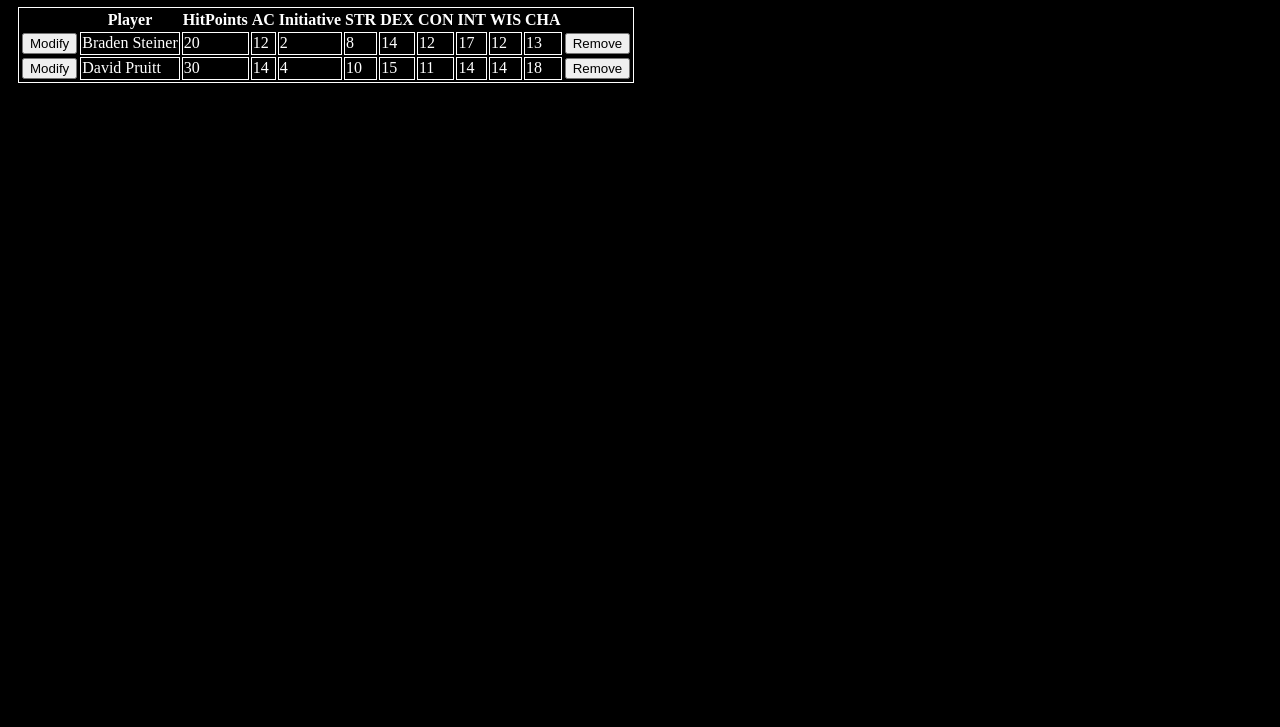
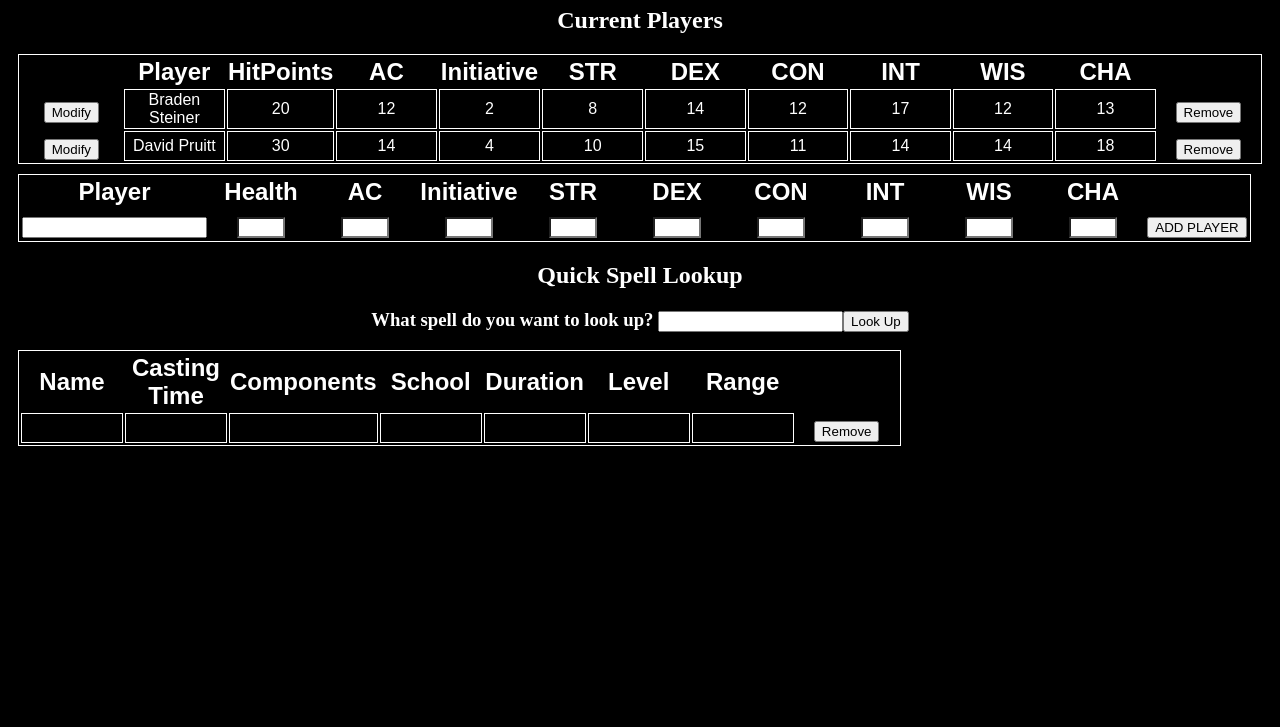
Before and after one commit to Pruitt-David/CS313-project, a plain HTML site: page dnd.html in a window 1280 px wide. Shown: the part 73-800 px from the top of the page. Drawn offline with Linux system fonts and the light colour scheme; no server answers.

Commit message:
some functionality with spells

```diff
--- a/dnd.html
+++ b/dnd.html
@@ -2,31 +2,52 @@
 <html>
     <head>
         <title>Dungeon and Dragons DM Tracker</title>
+        <script src="xml.js"></script>
         <style>
             table{
                 border: white solid 1px;
                 margin: 10px;
+                text-align: center;
             }
 
             tr{
                 border: white solid 2px;
+                margin: 10px;
+                font-family: sans-serif;
+                text-align: center;
             }
+
+            th{
+                text-align: center;
+                width: 100px;
+                font-size: 24px}
 
             td{
                 border: white solid 1px;
+                margin: 10px;
+                text-align: center;
             }
 
             html{
                 background-color: black;
                 color: white;
+                text-align: center;
             }
+
+            input[type=number]{
+                width: 40px;
+                background: white;
+                text-align: left;
+
+            }
+
         </style>
 
     </head>
     <body>
         <h1>Dungeon and Dragons DM Tracker</h1>
-
         <table>
+            <h2>Current Players</h2>
             <tr>
                 <th></th>
                 <th>Player</th>
@@ -70,5 +91,58 @@
                 <th><button>Remove</button></th>
             </tr>
         </table>
+        <table>
+            <tr>
+                <th>Player</th>
+                <th>Health</th>
+                <th>AC </th>
+                <th>Initiative</th>
+                <th>STR</th>
+                <th>DEX</th>
+                <th>CON</th>
+                <th>INT</th>
+                <th>WIS</th>
+                <th>CHA</th>
+                <th></th>
+            </tr>
+            <tr>
+                <th><input type="text"/></th>
+                <th><input type="number"/></th>
+                <th><input type="number"/></th>
+                <th><input type="number"/></th>
+                <th><input type="number"/></th>
+                <th><input type="number"/></th>
+                <th><input type="number"/></th>
+                <th><input type="number"/></th>
+                <th><input type="number"/></th>
+                <th><input type="number"/></th>
+                <th><button>ADD PLAYER</button></th>
+            </tr>
+        </table>
+        <h2>Quick Spell Lookup</h2>
+        <h3>What spell do you want to look up? <input id="spell" type="text"/><button onclick="addSpell()"> Look Up </button></h3>
+        <table>
+            <tr>
+                <th>Name</th>
+                <th>Casting Time</th>
+                <th>Components</th>
+                <th>School</th>
+                <th>Duration</th>
+                <th>Level</th>
+                <th>Range</th>
+                <th></th>
+            </tr>
+            <tr>
+                <td id="changeName"></td>
+                <td id="changeTime"></td>
+                <td id="changeComponents"></td>
+                <td id="changeType"></td>
+                <td id="changeDuration"></td>
+                <td id="changeLevel"></td>
+                <td id="changeRange"></td>
+                <th><button>Remove</button></th>
+            </tr>
+        </table>
+        <p id="changeDamage"></p>
     </body>
 </html>
--- /dev/null
+++ b/xml.js
@@ -0,0 +1,93 @@
+
+function Start() {
+    var key = "spells/?name=Acid+Arrow";
+    var data = "http://www.dnd5eapi.co/api/spells/1";
+    var http_request = new XMLHttpRequest();
+    var displayName;
+    var displayTime;
+    var displayComponents;
+    var displayDamage;
+    var displayType;
+    var displayDuration;
+    var displayLevel;
+    var displayRange;
+
+    http_request.onreadystatechange = function() {
+        if (http_request.readyState == 4) {
+            try{
+                var jsonObject = JSON.parse(http_request.responseText);
+                displayName = jsonObject.name;
+                displayTime = jsonObject.casting_time;
+                displayComponents = jsonObject.components;
+                displayDamage = jsonObject.desc;
+                displayType = jsonObject.school.name;
+                displayDuration = jsonObject.duration;
+                displayLevel = jsonObject.level;
+                displayRange = jsonObject.range;
+                document.getElementById("changeName").innerHTML = displayName;
+                document.getElementById("changeTime").innerHTML = displayTime;
+                document.getElementById("changeComponents").innerHTML = displayComponents;
+                document.getElementById("changeType").innerHTML = displayType;
+                document.getElementById("changeDuration").innerHTML = displayDuration;
+                document.getElementById("changeLevel").innerHTML = displayLevel;
+                document.getElementById("changeRange").innerHTML = displayRange;
+                document.getElementById("changeDamage").innerHTML = displayDamage;
+            }catch (e) {
+                console.log(e.toString());
+            }
+        }
+    };
+
+    http_request.open("GET", data, true);
+    http_request.send();
+    }
+
+Start();
+
+function addSpell(){
+
+    var spell = document.getElementById("Spell").innerHTML;
+    alert("Spell is: " + spell);
+
+    var key = 100;
+    var data = "http://www.dnd5eapi.co/api/spells/" + key;
+    var http_request = new XMLHttpRequest();
+    var displayName;
+    var displayTime;
+    var displayComponents;
+    var displayDamage;
+    var displayType;
+    var displayDuration;
+    var displayLevel;
+    var displayRange;
+
+    http_request.onreadystatechange = function() {
+        if (http_request.readyState == 4) {
+            try{
+                var jsonObject = JSON.parse(http_request.responseText);
+                displayName = jsonObject.name;
+                displayTime = jsonObject.casting_time;
+                displayComponents = jsonObject.components;
+                displayDamage = jsonObject.desc;
+                displayType = jsonObject.school.name;
+                displayDuration = jsonObject.duration;
+                displayLevel = jsonObject.level;
+                displayRange = jsonObject.range;
+                document.getElementById("changeName").innerHTML = displayName;
+                document.getElementById("changeTime").innerHTML = displayTime;
+                document.getElementById("changeComponents").innerHTML = displayComponents;
+                document.getElementById("changeType").innerHTML = displayType;
+                document.getElementById("changeDuration").innerHTML = displayDuration;
+                document.getElementById("changeLevel").innerHTML = displayLevel;
+                document.getElementById("changeRange").innerHTML = displayRange;
+                document.getElementById("changeDamage").innerHTML = displayDamage;
+            }catch (e) {
+                console.log(e.toString());
+            }
+        }
+    };
+
+    http_request.open("GET", data, true);
+    http_request.send();
+
+}
```
